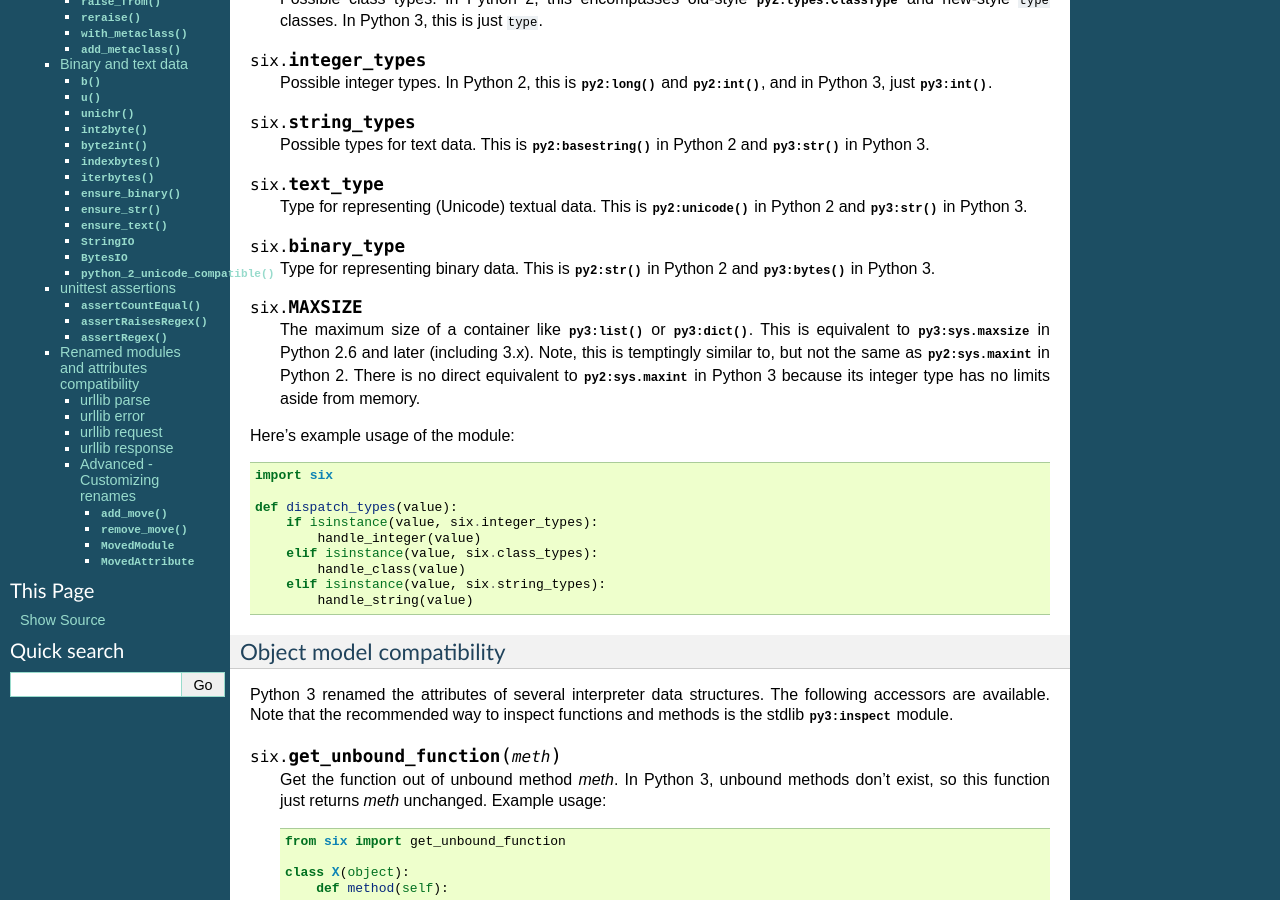
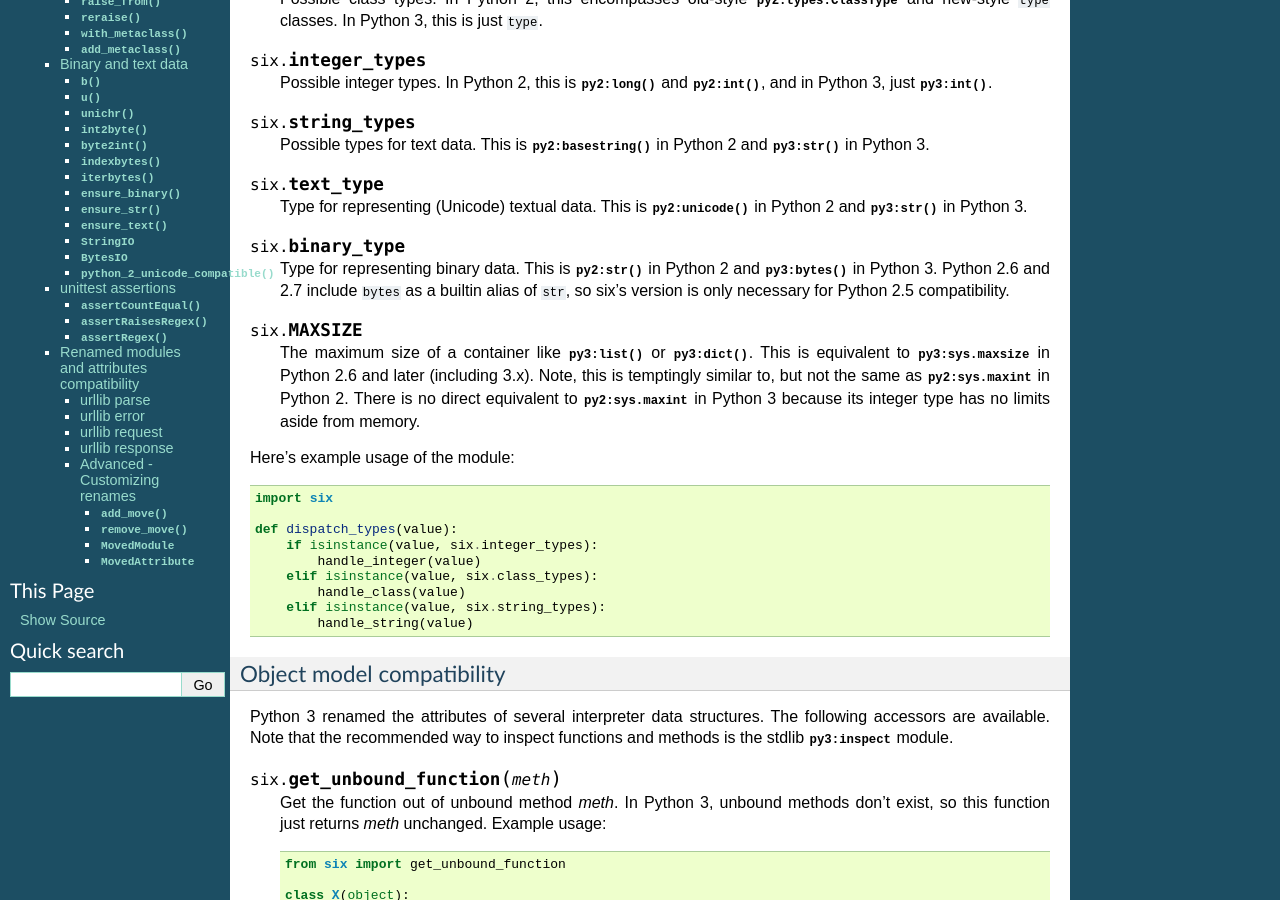
Before and after one commit to benjaminp/six, a Sphinx documentation site: the page built from documentation/index.rst, in a window 1280 px wide and 900 px high, scrolled down 706 px. Built offline with Sphinx 7.4.7, drawn with Linux system fonts in a browser that asks for light colours.

Commit message:
Document that binary_type is only necessary for Python 2.5 compat (#270)
As documented in the Python 2.6 release notes:

https://docs.python.org/2/whatsnew/2.6.html#pep-3112-byte-literals

> For future compatibility, Python 2.6 adds bytes as a synonym for the
> str type ...

To encourage more forward compatible code bases, inform users of this
builtin alias. This addition is similar in spirit to the note for the
b() function.

```diff
--- a/documentation/index.rst
+++ b/documentation/index.rst
@@ -76,7 +76,9 @@ Six provides constants that may differ between Python versions.  Ones ending
 .. data:: binary_type
 
    Type for representing binary data.  This is :func:`py2:str` in Python 2 and
-   :func:`py3:bytes` in Python 3.
+   :func:`py3:bytes` in Python 3.  Python 2.6 and 2.7 include ``bytes`` as a
+   builtin alias of ``str``, so six’s version is only necessary for Python 2.5
+   compatibility.
 
 
 .. data:: MAXSIZE
```
